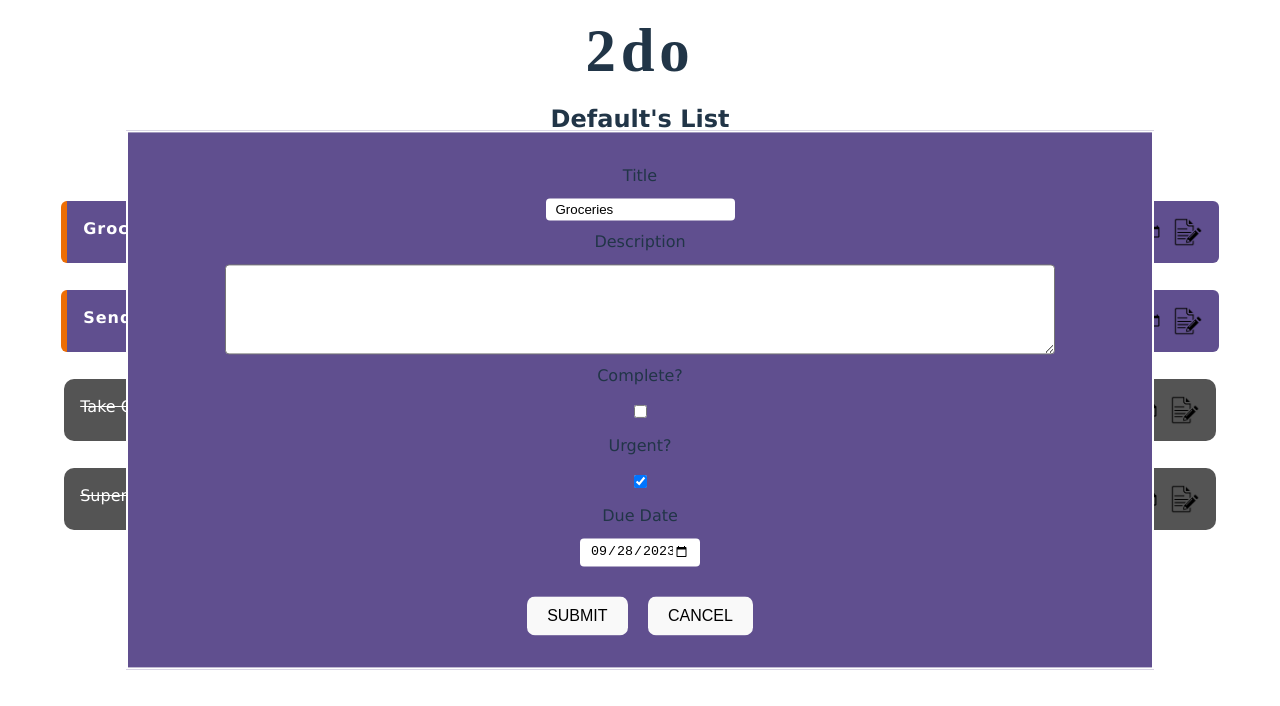
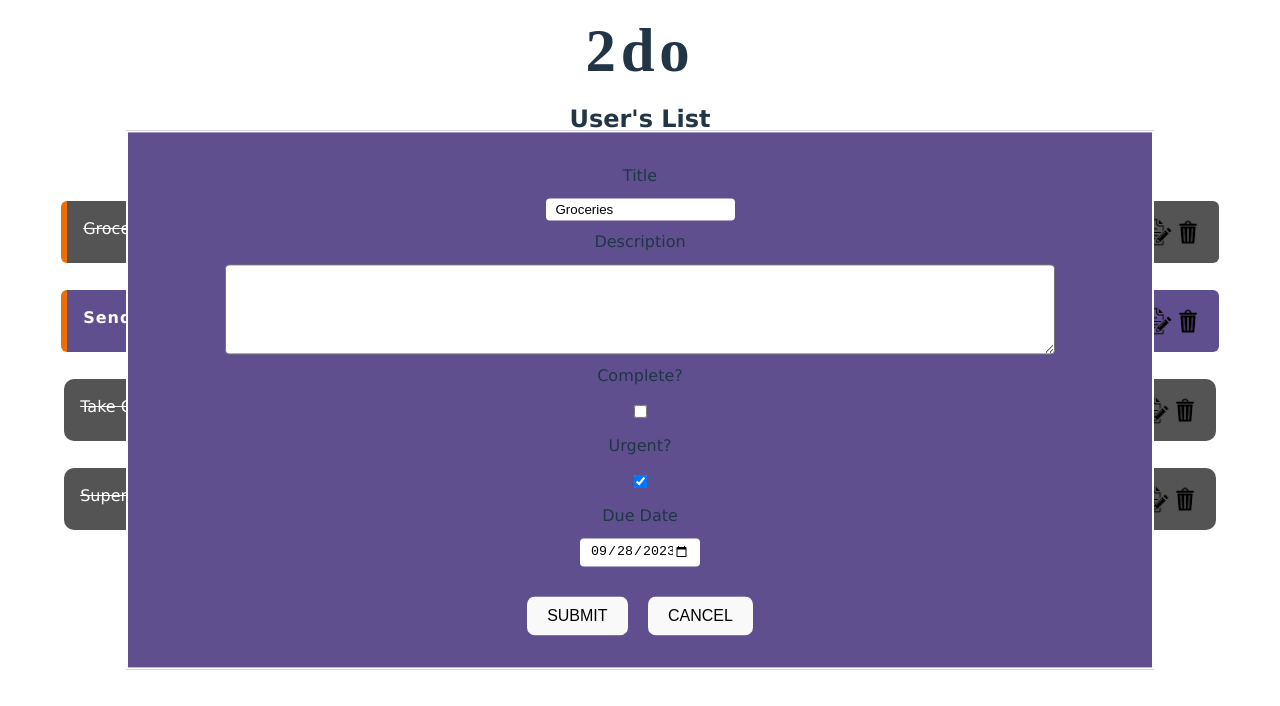
Before and after one commit to jeff-ramos-dev/react-todo-list, a React (Vite) app: page / in a window 1280 px wide. Both pictures are taken after a click on the picture 1187 px from the left and 231 px from the top of the page. Shown: the top 706 px of the page. Built offline with nearby package versions, Linux system fonts and the light colour scheme.

Commit message:
Implement delete functionality, fix editing functionality

```diff
--- a/src/App.css
+++ b/src/App.css
@@ -117,7 +117,7 @@ li {
 }
 
 .listOptions {
-  overflow-y: scroll;
+  overflow-y: auto;
   padding: 1rem;
 }
 
@@ -198,11 +198,11 @@ li {
   letter-spacing: normal;
 }
 
-.edit {
+.edit, .delete {
   width: 30px;
 }
 
-.edit:hover {
+.edit:hover, .delete:hover {
   filter:invert(100%);
 }
 
--- a/src/App.tsx
+++ b/src/App.tsx
@@ -6,9 +6,8 @@ import TodoGroupMenu from './components/TodoGroupMenu'
 import EditForm from './components/EditForm'
 
 function App() {
-  console.log('render');
   const [user, setUser] = useState(() => {
-    const newUser = new User('Default');
+    const newUser = new User('User');
     newUser.createTodoList(`${newUser.name}'s List`);
     const newTodoList = newUser.listOfLists.get(`${newUser.name}'s List`);
     if (newTodoList) {
@@ -31,7 +30,6 @@ function App() {
   const [currTodo, setCurrTodo] = useState(new Todo(null));
 
   useEffect(() => {
-    console.log('initial useEffect called');
     document.addEventListener('click', handleDocumentClick);
 
     return () => {
@@ -40,7 +38,6 @@ function App() {
   }, [])
 
   useEffect(() => {
-    console.log('useEffect called');
     if (currList) {
       const newList = user.listOfLists.get(currList.title);
       if (newList) {
@@ -91,17 +88,26 @@ function App() {
   }
 
   function updateTodo(updatedTodo: Todo) {
-    const newList = currList as TodoList;
-    newList.todos.set(updatedTodo.id, updatedTodo);
-    const newUser = user;
-    newUser.listOfLists.set(newList.title, newList);
-    setUser(newUser);
+    setUser(prevUser => {
+      const newUser = new User(prevUser.name);
+      prevUser.listOfLists.forEach((list, title) => {
+        const newList = new TodoList(newUser, title);
+        list.todos.forEach((todo) => {
+          if (todo.id === updatedTodo.id) {
+            newList.todos.set(todo.id, updatedTodo);
+          } else {
+            (newList.todos.set(todo.id, todo))
+          }
+        })
+        newUser.listOfLists.set(title, newList);
+      })
+      return newUser;
+    })
   }
 
   function ListMenu() {
     const menuOptions: string[] = [];
 
-    console.log(user.listOfLists);
     user.listOfLists.forEach(list => {
       menuOptions.push(list.title);
     })
@@ -145,6 +151,22 @@ function App() {
     })
   }
 
+  function deleteTodo(todoId: string) {
+    setUser(prevUser => {
+      const newUser = new User(prevUser.name);
+      prevUser.listOfLists.forEach((list, title) => {
+        const newList = new TodoList(newUser, title);
+        list.todos.forEach((todo, id) => {
+          if (id !== todoId) {
+            newList.todos.set(id, todo);
+          }
+        })
+        newUser.listOfLists.set(title, newList);
+      })
+      return newUser;
+    })
+  }
+
   return (
     <>
       <h1 className="appTitle">2do</h1>
@@ -160,6 +182,8 @@ function App() {
           selectedGroup={selectedGroup}
           setCurrTodo={setCurrTodo}
           setIsEditMenuVisible={setIsEditMenuVisible}
+          deleteTodo={deleteTodo}
+          updateTodo={updateTodo}
         /> :
         <p>No Todos</p>}
       {isEditMenuVisible && <EditForm currTodo={currTodo} updateTodo={updateTodo} setIsEditMenuVisible={setIsEditMenuVisible}/>}
--- a/src/components/EditForm.tsx
+++ b/src/components/EditForm.tsx
@@ -9,15 +9,15 @@ export default function EditForm({ currTodo, updateTodo, setIsEditMenuVisible }:
     return (
       <form className="editForm">
         <label htmlFor="editTitle">Title</label>
-        <input type="text" name="editTitle" className="editTitle" defaultValue={currTodo.title}/>
+        <input type="text" id="editTitle" name="editTitle" className="editTitle" defaultValue={currTodo.title}/>
         <label htmlFor="editDescription">Description</label>
-        <textarea name="editDescription" className="editDescription" defaultValue={currTodo.description} />
+        <textarea id="editDescription" name="editDescription" className="editDescription" defaultValue={currTodo.description} />
         <label htmlFor="editComplete">Complete?</label>
-        <input type="checkbox" name="editComplete" className="editComplete" defaultChecked={currTodo.complete} />
+        <input type="checkbox" id="editComplete" name="editComplete" className="editComplete" defaultChecked={currTodo.complete} />
         <label htmlFor="editUrgent">Urgent?</label>
-        <input type="checkbox" name="editUrgent" className="editUrgent" defaultChecked={currTodo.urgent} />
+        <input type="checkbox" id="editUrgent" name="editUrgent" className="editUrgent" defaultChecked={currTodo.urgent} />
         <label htmlFor="editDueDate">Due Date</label>
-        <input type="date" name="editDueDate" className="editDueDate" defaultValue={currTodo.dueDate.toISOString().slice(0, 10)} />
+        <input type="date" id="editDueDate" name="editDueDate" className="editDueDate" defaultValue={currTodo.dueDate.toISOString().slice(0, 10)} />
         <div className="buttonContainer">
           <button type="button" className="submit" onClick={() => {
             console.log('submit');
--- a/src/components/Todo.tsx
+++ b/src/components/Todo.tsx
@@ -1,31 +1,37 @@
 import { Todo } from '../classes'
 import editImg from '../assets/editImg.png'
+import trashImg from '../assets/small-trash-icon.png'
 import { useState } from 'react'
 
 interface TodoCardProps {
     todo: Todo;
     setCurrTodo: React.Dispatch<React.SetStateAction<Todo>>;
     setIsEditMenuVisible: React.Dispatch<React.SetStateAction<boolean>>
+    deleteTodo: Function
+    updateTodo: Function
 }
 
-
-export default function TodoCard({ todo, setCurrTodo, setIsEditMenuVisible }: TodoCardProps ) {
+export default function TodoCard({ todo, setCurrTodo, setIsEditMenuVisible, deleteTodo, updateTodo }: TodoCardProps ) {
     const [currDate, setCurrDate] = useState(todo.dueDate);
-    const [currCompleteStatus, setCurrCompleteStatus] = useState(todo.complete);
 
     return (
         <div
             className={
                 `todoContainer
                 ${todo.urgent ? ' urgent' : ''}
-                ${currCompleteStatus ? ' complete' : ''}`
+                ${todo.complete ? ' complete' : ''}`
             }
             key={todo.id}
-            onClick={(e) => {
-                const target = e.target as HTMLElement
-                if (!target.classList.contains('todoContainer')) return
-                todo.complete = !todo.complete
-                setCurrCompleteStatus(todo.complete);
+            onClick={() => {
+                const updatedTodo = new Todo(null);
+                updatedTodo.title = todo.title;
+                updatedTodo.description = todo.description;
+                updatedTodo.complete = !todo.complete;
+                updatedTodo.urgent = todo.urgent;
+                updatedTodo.dueDate = todo.dueDate;
+                updatedTodo.parentList = todo.parentList;
+                updatedTodo.id = todo.id;
+                updateTodo(updatedTodo);
             }}
         >
             <div className="todoRight">
@@ -41,12 +47,14 @@ export default function TodoCard({ todo, setCurrTodo, setIsEditMenuVisible }: To
                 }}
                 />
                 <img src={editImg} className="edit" onClick={() => {
-                    console.log('clicked')
                     setCurrTodo(todo);
                     setIsEditMenuVisible(true);
                 }}></img>
+                <img src={trashImg} className="delete" onClick={() => {
+                    deleteTodo(todo.id);
+                }}></img>
             </div>
-                {currCompleteStatus ? <del className="todoTitle strikethrough">{todo.title}</del> : <p className="todoTitle">{todo.title}</p> }
+                {todo.complete ? <del className="todoTitle strikethrough">{todo.title}</del> : <p className="todoTitle">{todo.title}</p> }
         </div>
     )
   }
--- a/src/components/TodoGroup.tsx
+++ b/src/components/TodoGroup.tsx
@@ -6,9 +6,11 @@ interface TodoGroupProps {
     selectedGroup: string
     setCurrTodo: React.Dispatch<React.SetStateAction<Todo>>;
     setIsEditMenuVisible: React.Dispatch<React.SetStateAction<boolean>>
+    deleteTodo: Function
+    updateTodo: Function
 }
 
-export default function TodoGroup({currList, selectedGroup, setCurrTodo, setIsEditMenuVisible}: TodoGroupProps) {
+export default function TodoGroup({ currList, selectedGroup, setCurrTodo, setIsEditMenuVisible, deleteTodo, updateTodo }: TodoGroupProps) {
     let todoArray: Todo[]
 
     if (!currList) return
@@ -32,6 +34,6 @@ export default function TodoGroup({currList, selectedGroup, setCurrTodo, setIsEd
             todoArray = currList.getAllTodos()
     }
 
-    const cards = todoArray.map(elem => <TodoCard key={elem.id} todo={elem} setCurrTodo={setCurrTodo} setIsEditMenuVisible={setIsEditMenuVisible} />)
+    const cards = todoArray.map(elem => <TodoCard key={elem.id} todo={elem} setCurrTodo={setCurrTodo} setIsEditMenuVisible={setIsEditMenuVisible} deleteTodo={deleteTodo} updateTodo={updateTodo}/>)
     return <>{cards}</>
   }
```
Also changed, not shown: src/assets/small-trash-icon.png (added).
